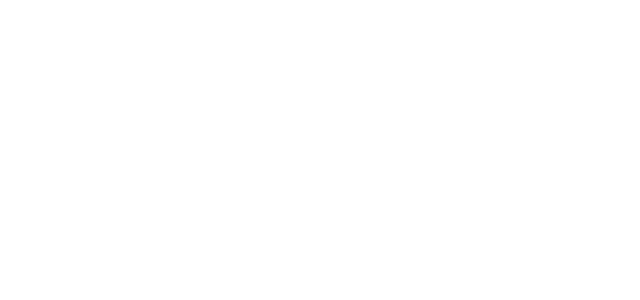
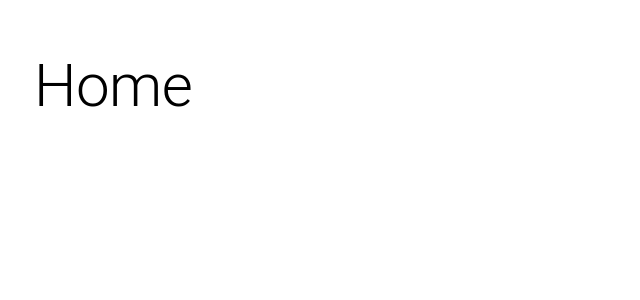
Before and after one commit to MuryloSaladino/KanBoschFront, a React (Vite) app: page / in a window 1280 px wide. Shown: the top 300 px of the page, without its empty margins (0-640 px from the left). Built offline with nearby package versions, Linux system fonts and the light colour scheme.

Commit message:
main router

```diff
--- a/src/components/PageEnveloper/styles.ts
+++ b/src/components/PageEnveloper/styles.ts
@@ -1,7 +1,6 @@
 import { Box, styled } from "@mui/material";
 
-export const StyledMain = styled(Box)(({ theme }) => ({
-    backgroundColor: theme.palette.secondary.main,
+export const StyledMain = styled(Box)(() => ({
     minHeight: "100vh",
     padding: "50px 10px"
 }))
--- a/src/main.tsx
+++ b/src/main.tsx
@@ -3,9 +3,11 @@
 
 import "./styles/reset.css"
 import "./styles/global.css"
+import { RouterProvider } from 'react-router-dom'
+import mainRouter from './routes'
 
 createRoot(document.getElementById('root')!).render(
     <StrictMode>
-
+        <RouterProvider router={mainRouter}/>
     </StrictMode>,
 )
--- a/src/routes/index.tsx
+++ b/src/routes/index.tsx
@@ -24,7 +24,7 @@
         element: <Register/>
     },
     {
-        path: "home",
+        path: "/",
         element: <Home/>
     },
     {
```
